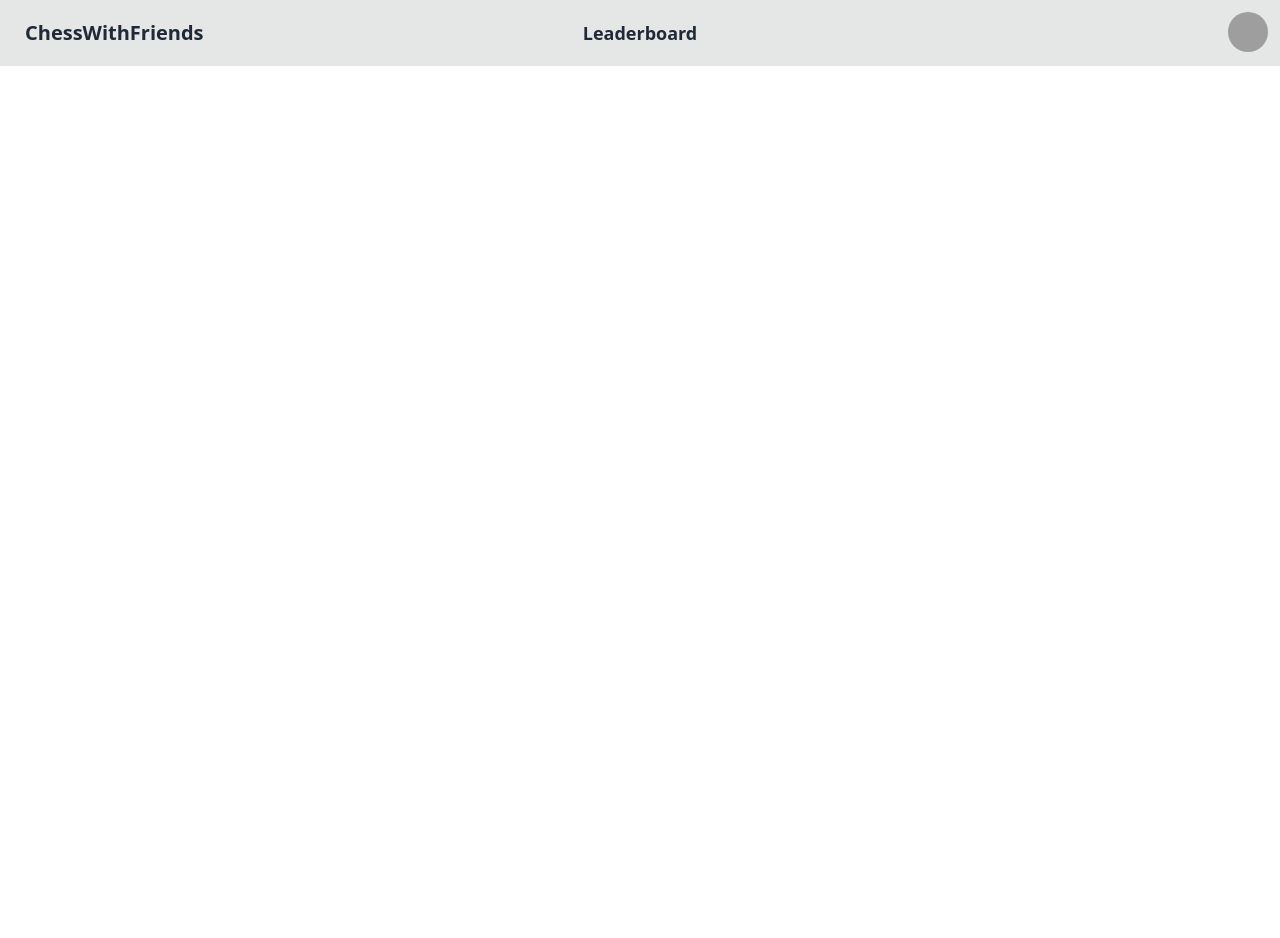
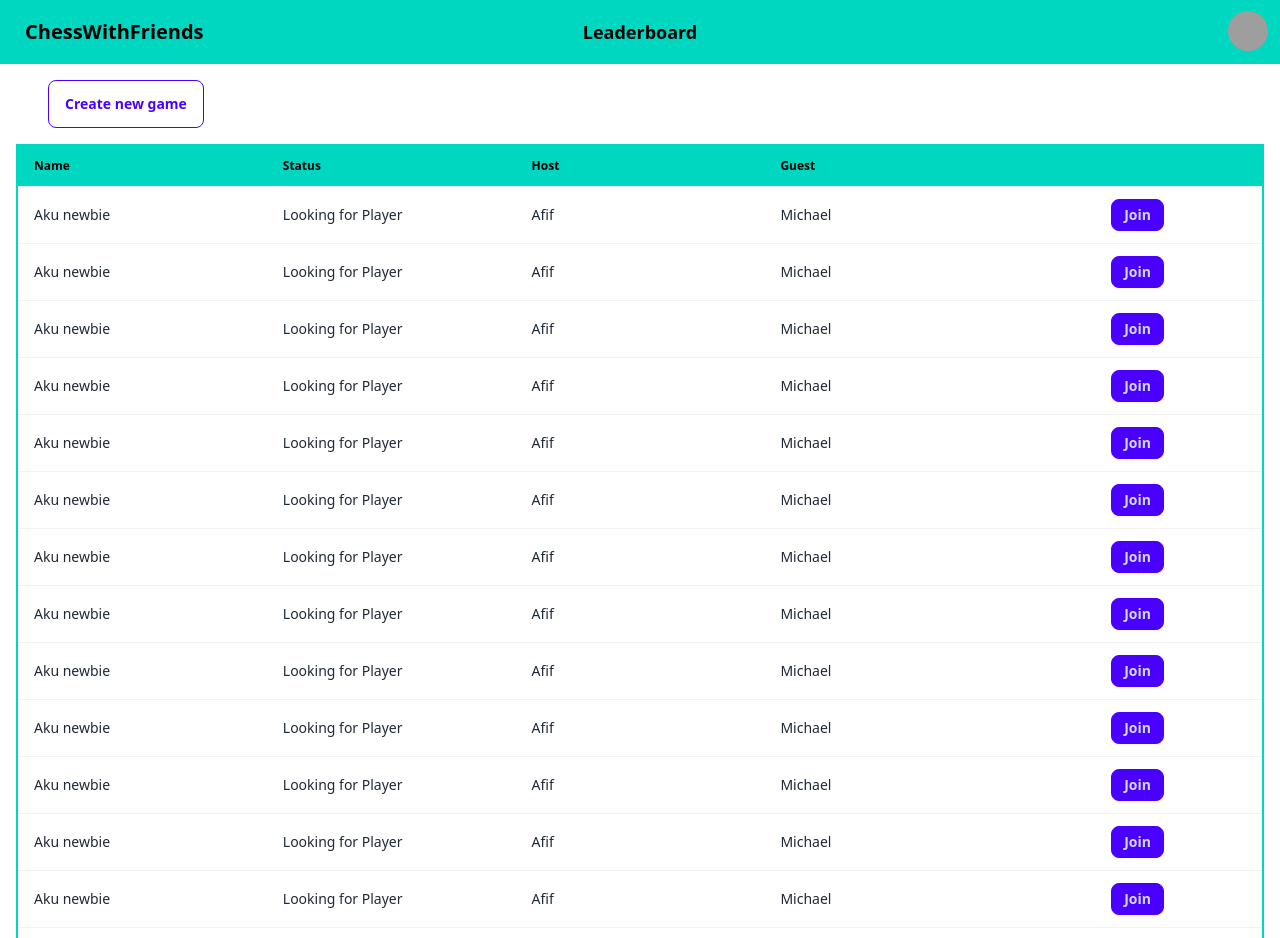
Before and after one commit to GP-P2-Chess/GP-Chess, a React (Vite) app in the folder client/: page / in a window 1280 px wide. Shown: the top 938 px of the page. Before the commit the page ends 800 px from the top, so only its background shows below. Built offline with nearby package versions, Linux system fonts and the light colour scheme; grey boxes are pictures that could not be loaded.

Commit message:
Homepage&Leaderboard layout done

```diff
--- a/client/src/components/Navbar.jsx
+++ b/client/src/components/Navbar.jsx
@@ -10,7 +10,7 @@ const Navbar = () => {
   };
 
   return (
-    <nav className="navbar bg-base-300 h-1/10">
+    <nav className="navbar bg-accent text-black">
       <div className="navbar-start">
         <img src="" alt="" />
         <Link
--- a/client/src/views/HomePage.jsx
+++ b/client/src/views/HomePage.jsx
@@ -1,7 +1,159 @@
 const HomePage = () => {
   return (
-    <section className="w-full grow flex flex-row justify-center items-center">
-      <div></div>
+    <section className="w-full grow flex flex-col p-4 gap-4">
+      <div className="w-full flex justify-start px-8">
+        <div className="btn btn-outline btn-primary">Create new game</div>
+      </div>
+      <div className="overflow-auto border-2 border-accent">
+        <table className="table table-fixed w-full h-full">
+          <thead>
+            <tr className="bg-accent text-black">
+              <th>Name</th>
+              <th>Status</th>
+              <th>Host</th>
+              <th>Guest</th>
+              <th></th>
+            </tr>
+          </thead>
+          <tbody>
+            <tr>
+              <td>Aku newbie</td>
+              <td>Looking for Player</td>
+              <td>Afif</td>
+              <td>Michael</td>
+              <td className="flex justify-center">
+                <button className="btn btn-sm btn-primary w-18">Join</button>
+              </td>
+            </tr>
+            <tr>
+              <td>Aku newbie</td>
+              <td>Looking for Player</td>
+              <td>Afif</td>
+              <td>Michael</td>
+              <td className="flex justify-center">
+                <button className="btn btn-sm btn-primary w-18">Join</button>
+              </td>
+            </tr>
+            <tr>
+              <td>Aku newbie</td>
+              <td>Looking for Player</td>
+              <td>Afif</td>
+              <td>Michael</td>
+              <td className="flex justify-center">
+                <button className="btn btn-sm btn-primary w-18">Join</button>
+              </td>
+            </tr>
+            <tr>
+              <td>Aku newbie</td>
+              <td>Looking for Player</td>
+              <td>Afif</td>
+              <td>Michael</td>
+              <td className="flex justify-center">
+                <button className="btn btn-sm btn-primary w-18">Join</button>
+              </td>
+            </tr>
+            <tr>
+              <td>Aku newbie</td>
+              <td>Looking for Player</td>
+              <td>Afif</td>
+              <td>Michael</td>
+              <td className="flex justify-center">
+                <button className="btn btn-sm btn-primary w-18">Join</button>
+              </td>
+            </tr>
+            <tr>
+              <td>Aku newbie</td>
+              <td>Looking for Player</td>
+              <td>Afif</td>
+              <td>Michael</td>
+              <td className="flex justify-center">
+                <button className="btn btn-sm btn-primary w-18">Join</button>
+              </td>
+            </tr>
+            <tr>
+              <td>Aku newbie</td>
+              <td>Looking for Player</td>
+              <td>Afif</td>
+              <td>Michael</td>
+              <td className="flex justify-center">
+                <button className="btn btn-sm btn-primary w-18">Join</button>
+              </td>
+            </tr>
+            <tr>
+              <td>Aku newbie</td>
+              <td>Looking for Player</td>
+              <td>Afif</td>
+              <td>Michael</td>
+              <td className="flex justify-center">
+                <button className="btn btn-sm btn-primary w-18">Join</button>
+              </td>
+            </tr>
+            <tr>
+              <td>Aku newbie</td>
+              <td>Looking for Player</td>
+              <td>Afif</td>
+              <td>Michael</td>
+              <td className="flex justify-center">
+                <button className="btn btn-sm btn-primary w-18">Join</button>
+              </td>
+            </tr>
+            <tr>
+              <td>Aku newbie</td>
+              <td>Looking for Player</td>
+              <td>Afif</td>
+              <td>Michael</td>
+              <td className="flex justify-center">
+                <button className="btn btn-sm btn-primary w-18">Join</button>
+              </td>
+            </tr>
+            <tr>
+              <td>Aku newbie</td>
+              <td>Looking for Player</td>
+              <td>Afif</td>
+              <td>Michael</td>
+              <td className="flex justify-center">
+                <button className="btn btn-sm btn-primary w-18">Join</button>
+              </td>
+            </tr>
+            <tr>
+              <td>Aku newbie</td>
+              <td>Looking for Player</td>
+              <td>Afif</td>
+              <td>Michael</td>
+              <td className="flex justify-center">
+                <button className="btn btn-sm btn-primary w-18">Join</button>
+              </td>
+            </tr>
+            <tr>
+              <td>Aku newbie</td>
+              <td>Looking for Player</td>
+              <td>Afif</td>
+              <td>Michael</td>
+              <td className="flex justify-center">
+                <button className="btn btn-sm btn-primary w-18">Join</button>
+              </td>
+            </tr>
+            <tr>
+              <td>Aku newbie</td>
+              <td>Looking for Player</td>
+              <td>Afif</td>
+              <td>Michael</td>
+              <td className="flex justify-center">
+                <button className="btn btn-sm btn-primary w-18">Join</button>
+              </td>
+            </tr>
+            <tr>
+              <td>Aku newbie</td>
+              <td>Looking for Player</td>
+              <td>Afif</td>
+              <td>Michael</td>
+              <td className="flex justify-center">
+                <button className="btn btn-sm btn-primary w-18">Join</button>
+              </td>
+            </tr>
+          </tbody>
+        </table>
+      </div>
     </section>
   );
 };
--- a/client/src/views/LeaderBoard.jsx
+++ b/client/src/views/LeaderBoard.jsx
@@ -1,10 +1,27 @@
 const LeaderBoard = () => {
   return (
-    <>
-      <div>
-        <h1>Ini LeaderBoard Page</h1>
+    <section className="w-full grow flex flex-col p-4 gap-4">
+      <div className="overflow-auto w-3/4 mx-auto border-2 border-accent">
+        <table className="table table-fixed w-full h-full">
+          <thead>
+            <tr className="bg-accent text-black">
+              <th>Player Name</th>
+              <th>Win</th>
+              <th>Total Match</th>
+              <th>MMR</th>
+            </tr>
+          </thead>
+          <tbody>
+            <tr>
+              <td>Afif</td>
+              <td>1</td>
+              <td>99</td>
+              <td>100</td>
+            </tr>
+          </tbody>
+        </table>
       </div>
-    </>
+    </section>
   );
 };
 
```
